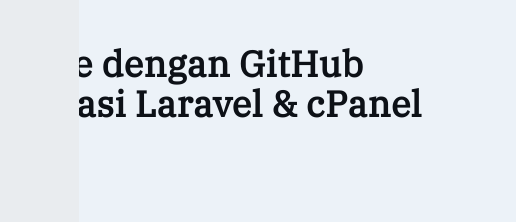
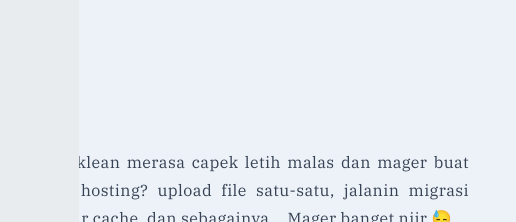
Before and after one commit to SideeID/side.my.id, an Astro site: page /notes/setup-cicd-pipeline-github-actions-laravel-cpanel in a window 1280 px wide. Shown: the part 240-462 px from the top of the page, 539-1055 px from the left. Built offline with nearby package versions, Linux system fonts and the light colour scheme; Astro itself is replaced by a stand-in of ours.

Commit message:
Remove redundant title from CI/CD pipeline tutorial for Laravel and cPanel

```diff
--- a/src/content/notes/setup-cicd-pipeline-github-actions-laravel-cpanel.mdx
+++ b/src/content/notes/setup-cicd-pipeline-github-actions-laravel-cpanel.mdx
@@ -9,8 +9,6 @@ tags:
 created_at: 2025-04-29
 description: Panduan langkah demi langkah untuk mengatur CI/CD pipeline menggunakan GitHub Actions untuk aplikasi Laravel yang dihosting di cPanel.
 ---
-
-# Setup CI/CD Pipeline dengan GitHub Actions untuk Aplikasi Laravel & cPanel
 
 ## Pendahuluan
 
```
